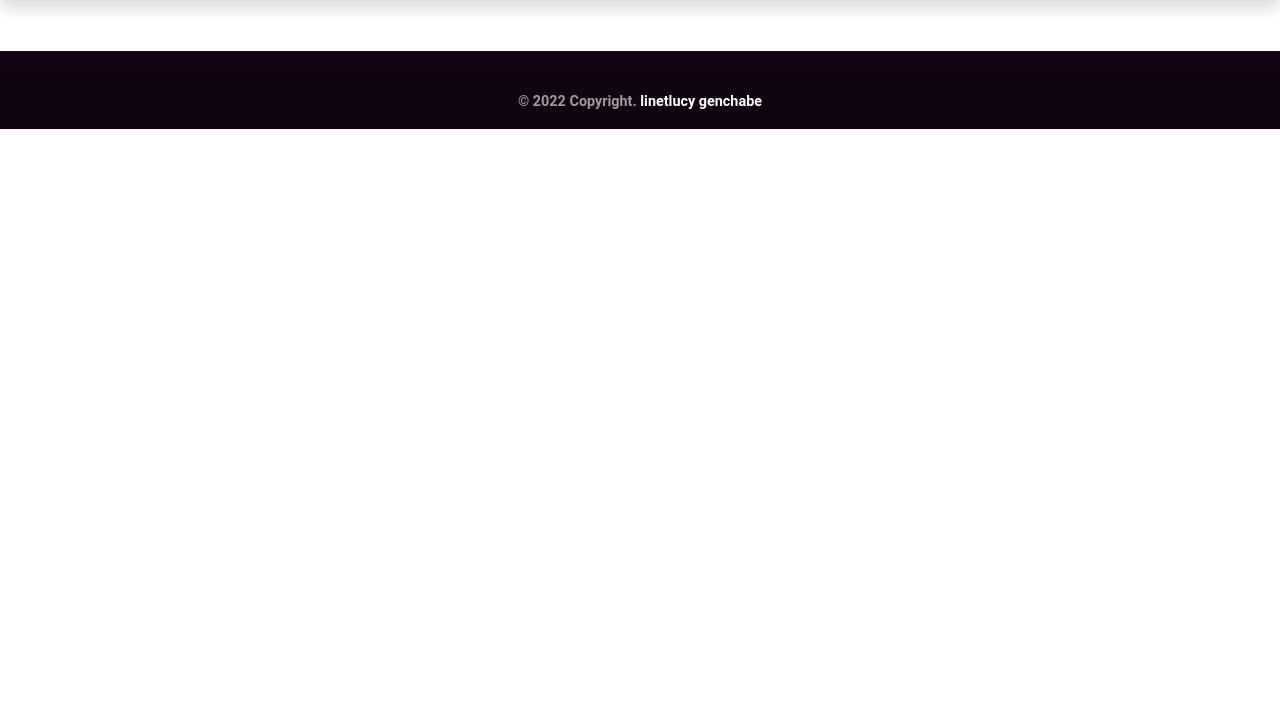
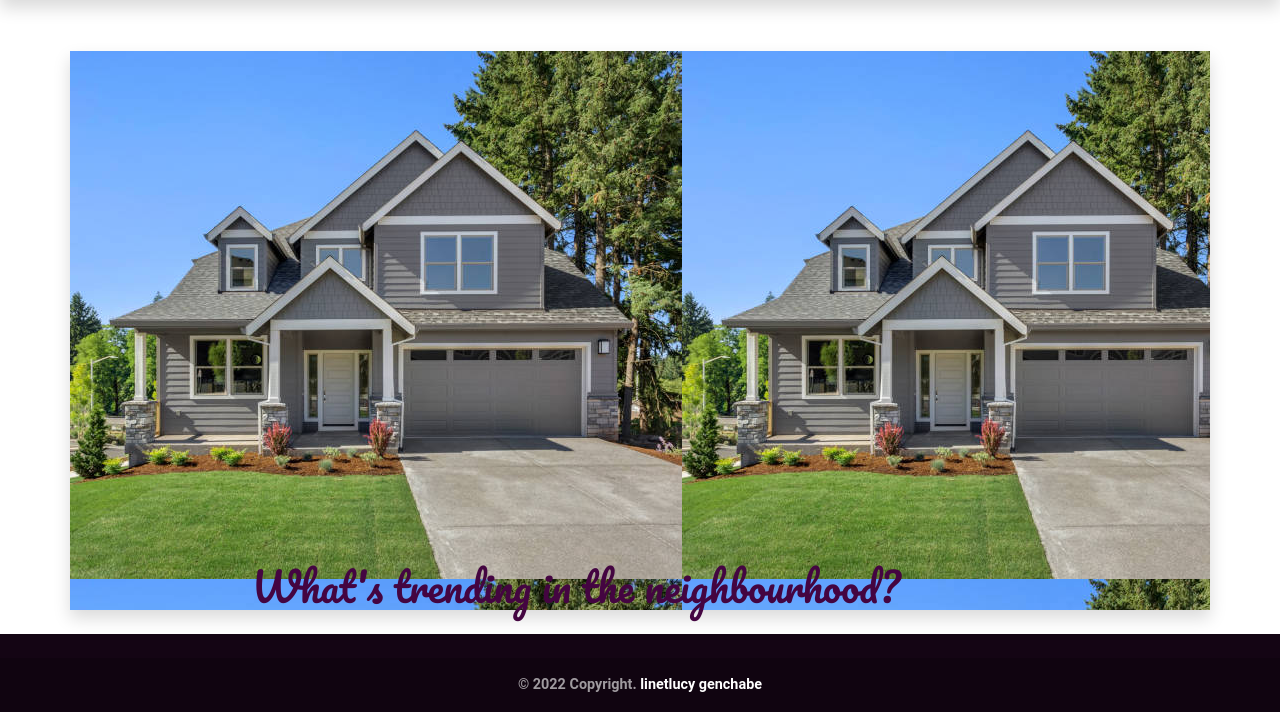
Before and after one commit to linetlucy-genchabe/Neighbourhood-Trends, a Django app: page / in a window 1280 px wide. Shown: the part 74-800 px from the top of the page. Run offline with Django 3.2, Linux system fonts and the light colour scheme; some libraries are stand-ins or nearby versions.

Commit message:
fix header

```diff
--- a/trends/templates/index.html
+++ b/trends/templates/index.html
@@ -109,7 +109,7 @@
   </div>
   {%else%}
   <div class="container shadow" style="height: 30%;width: 100%;margin-top:4%;background-image: url(/static/images/hoodpic1.jpg);">
-    <!-- <h1  style="padding-top: 46%;padding-left:15%;">What's trending in the neighbourhood?</h1> -->
+    <h1  style="padding-top: 46%;padding-left:15%;">What's trending in the neighbourhood?</h1>
   </div>
 
 
```
